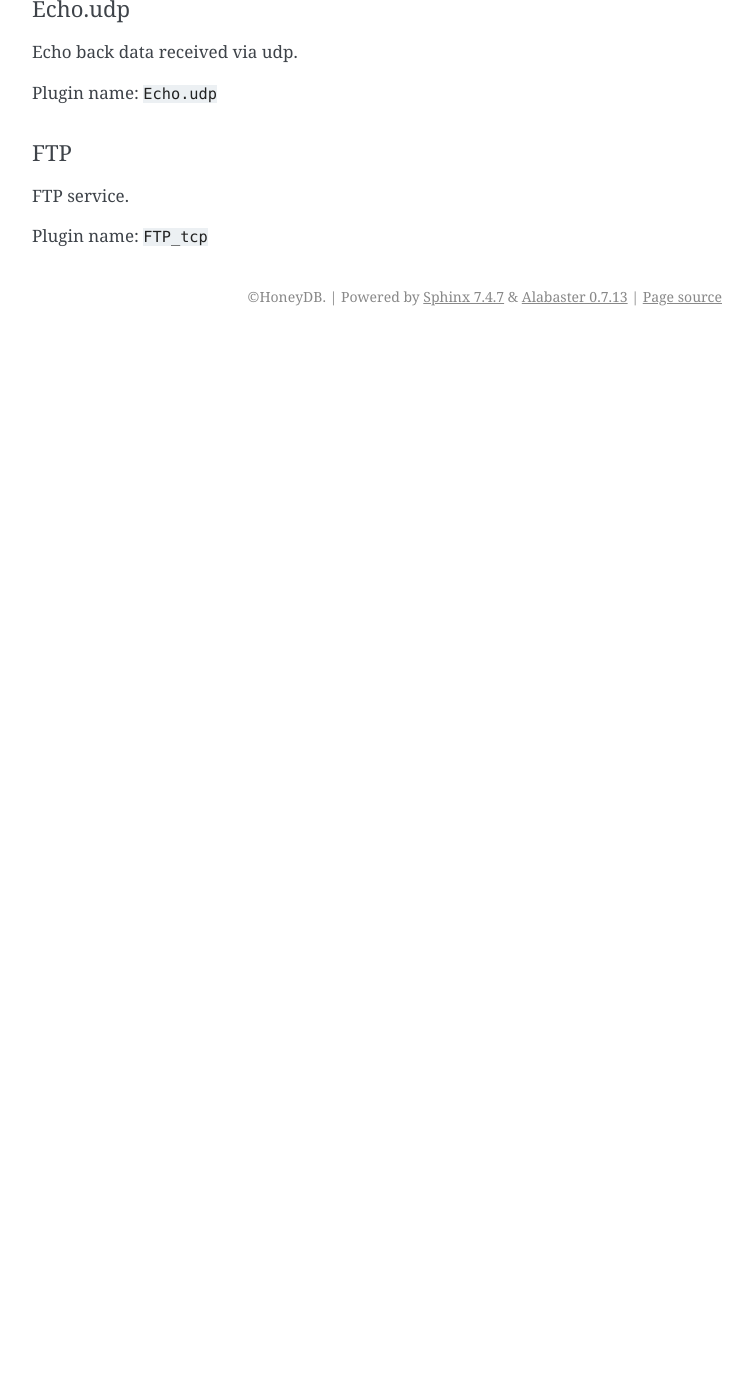
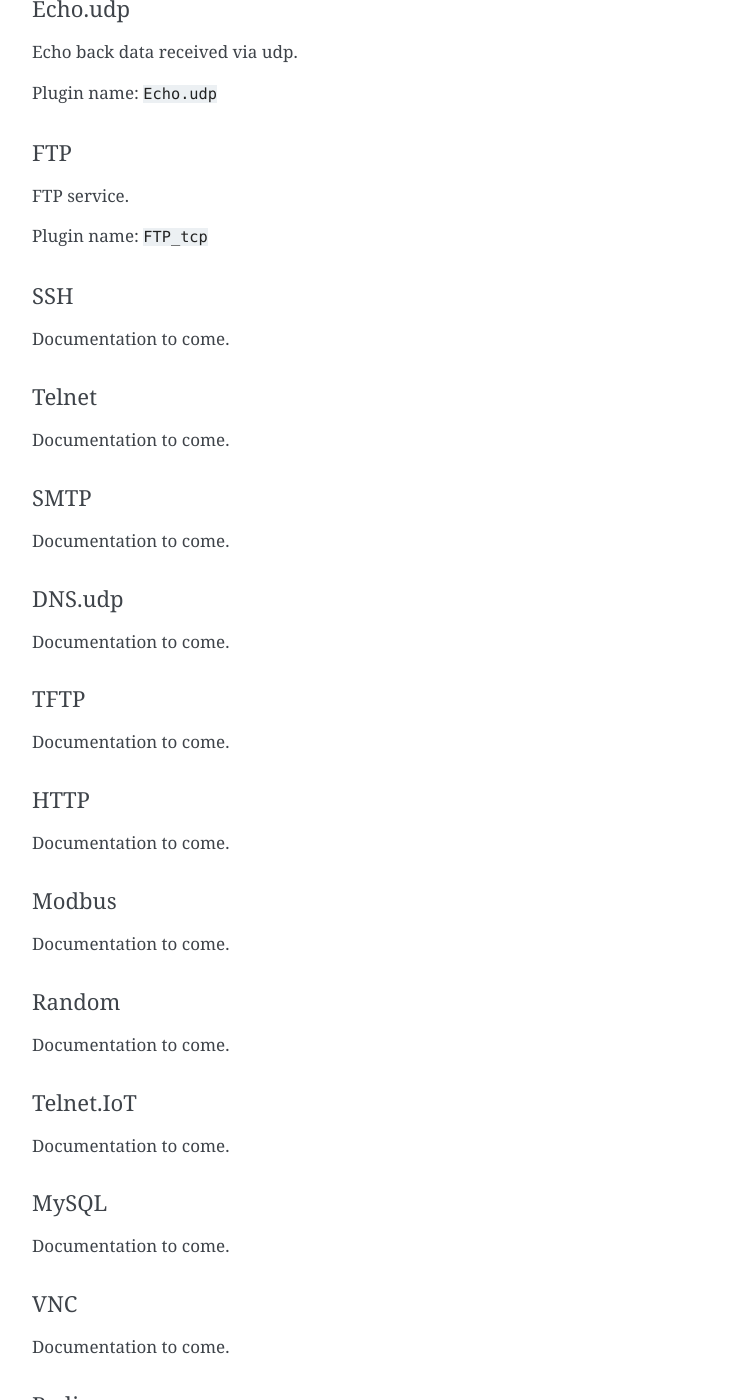
Before and after one commit to honeydbio/honeydb-agent-docs, a Sphinx documentation site: the page built from docs/configuration.md, in a window 1280 px wide and 1400 px high, scrolled down 881 px. Shown: the whole window, without its empty margins (388-1141 px from the left). Built offline with Sphinx 7.4.7, drawn with Linux system fonts in a browser that asks for light colours; before the commit the page ends 1217 px from its top, so only the background shows below that; some of the changed text lies outside the part shown.

Commit message:
Update configuration.md

```diff
--- a/docs/configuration.md
+++ b/docs/configuration.md
@@ -35,3 +35,63 @@
 FTP service.
 
 Plugin name: `FTP_tcp`
+
+#### SSH
+
+Documentation to come.
+
+#### Telnet
+
+Documentation to come.
+
+#### SMTP
+
+Documentation to come.
+
+#### DNS.udp
+
+Documentation to come.
+
+#### TFTP
+
+Documentation to come.
+
+#### HTTP
+
+Documentation to come.
+
+#### Modbus
+
+Documentation to come.
+
+#### Random
+
+Documentation to come.
+
+#### Telnet.IoT
+
+Documentation to come.
+
+#### MySQL
+
+Documentation to come.
+
+#### VNC
+
+Documentation to come.
+
+#### Redis
+
+Documentation to come.
+
+#### WebLogic
+
+Documentation to come.
+
+#### Elasticsearch
+
+Documentation to come.
+
+#### Memcached
+
+Documentation to come.
```
